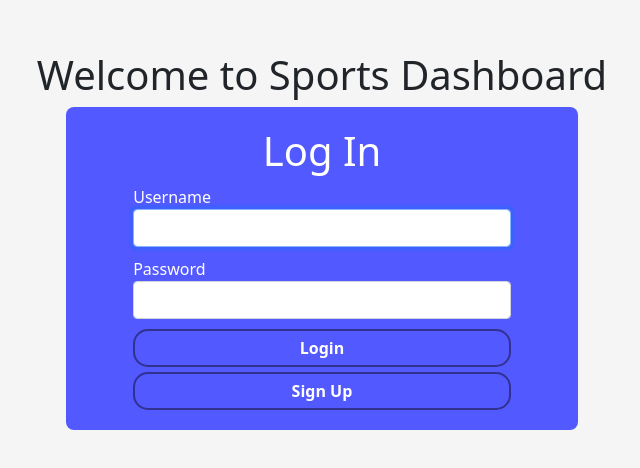
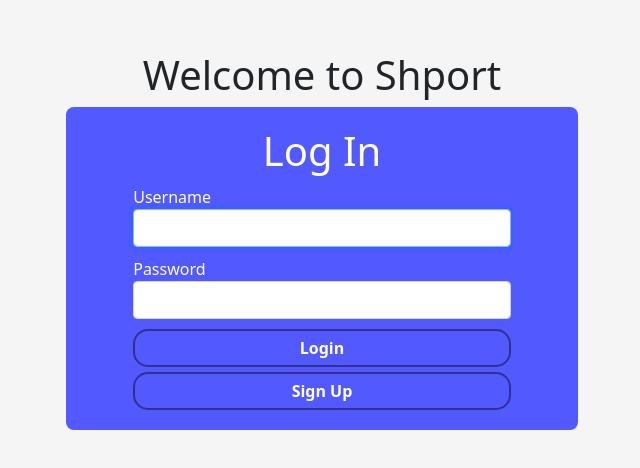
Before and after one commit to MuchQuak/Shport, a React (Create React App) app in the folder frontend/: page /login in a window 1280 px wide. Shown: the part 160-628 px from the top of the page, without its empty margins (318-958 px from the left). Built offline with nearby package versions, Linux system fonts and the light colour scheme.

Commit message:
Change message to "Welcome to Shport"

```diff
--- a/frontend/src/login-signup/Login.js
+++ b/frontend/src/login-signup/Login.js
@@ -59,7 +59,7 @@ export default function Login(props) {
 
   return (
     <div className="centered-boxed-wrapper">
-      <h1 className="welcome">Welcome to Sports Dashboard</h1>
+      <h1 className="welcome">Welcome to Shport</h1>
       <div className="boxed">
         <h1 className="boxed-header">Log In</h1>
         <Modal
```
